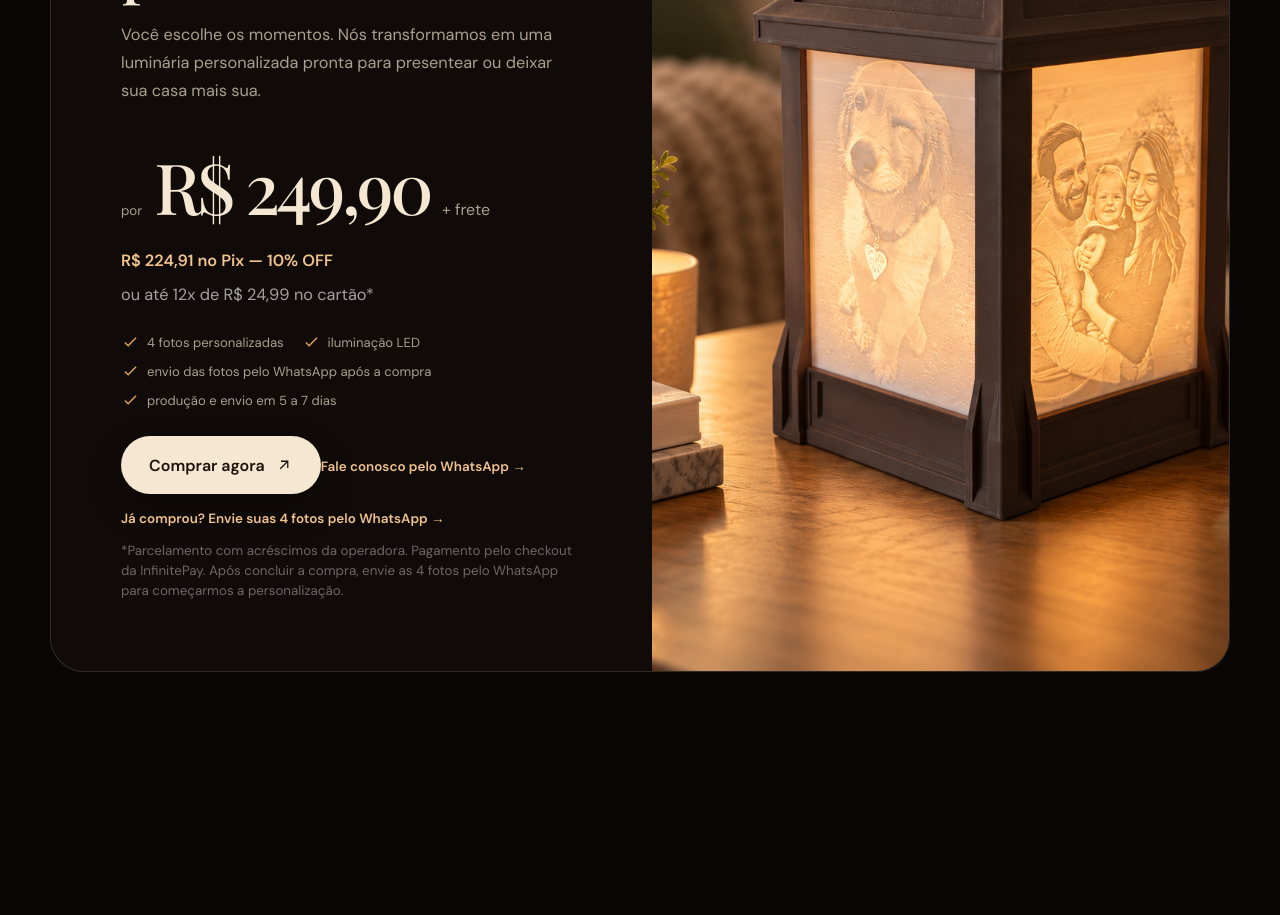
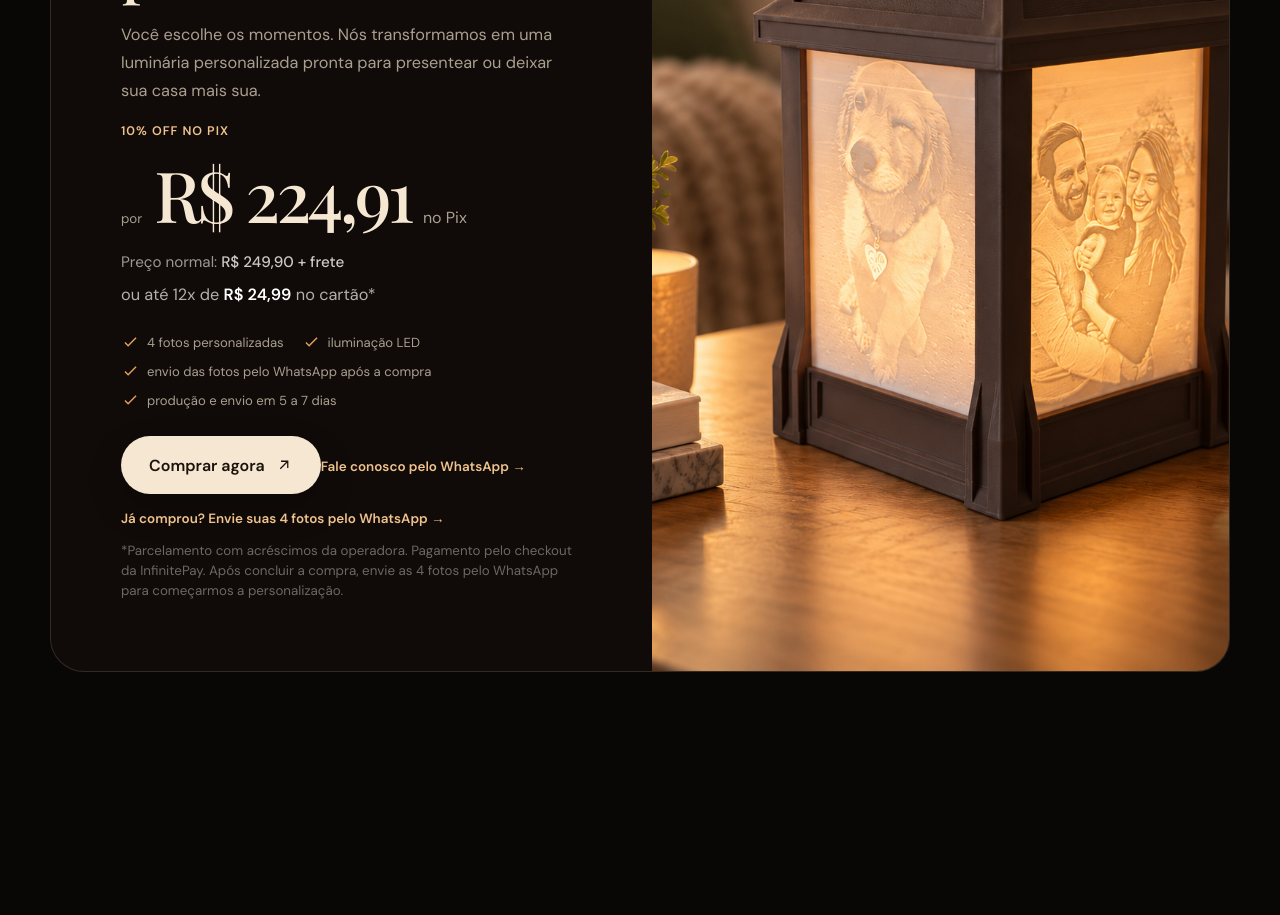
Before and after one commit to gabrielplucas75-blip/effective-spork4, a React (Vite) app: page / in a window 1280 px wide. Shown: the part 4180-5095 px from the top of the page. Built offline with nearby package versions, Linux system fonts and the light colour scheme; a web font is replaced by a local one.

Commit message:
Highlight Pix price in offer section

```diff
--- a/src/App.tsx
+++ b/src/App.tsx
@@ -119,9 +119,10 @@ function App() {
             <span className="section-kicker">SUA MEMÓRIA LUZ 360™</span>
             <h2>Quatro fotos. Uma peça feita especialmente para você.</h2>
             <p>Você escolhe os momentos. Nós transformamos em uma luminária personalizada pronta para presentear ou deixar sua casa mais sua.</p>
-            <div className="price"><small>por</small><strong>R$ 249,90</strong><span>+ frete</span></div>
-            <p style={{ margin: "-8px 0 6px", color: "#f0c28d", fontWeight: 600 }}>R$ 224,91 no Pix — 10% OFF</p>
-            <p style={{ margin: "0 0 24px", color: "rgba(255,255,255,.62)" }}>ou até 12x de R$ 24,99 no cartão*</p>
+            <div style={{ marginTop: "18px", marginBottom: "8px", color: "#f0c28d", fontWeight: 700, letterSpacing: ".08em", fontSize: ".78rem" }}>10% OFF NO PIX</div>
+            <div className="price" style={{ margin: "0 0 8px" }}><small>por</small><strong>R$ 224,91</strong><span>no Pix</span></div>
+            <p style={{ margin: "0 0 6px", color: "rgba(255,255,255,.58)", fontSize: ".95rem" }}>Preço normal: <strong style={{ color: "rgba(255,255,255,.78)", fontWeight: 500 }}>R$ 249,90 + frete</strong></p>
+            <p style={{ margin: "0 0 24px", color: "rgba(255,255,255,.68)" }}>ou até 12x de <strong style={{ color: "#fff", fontWeight: 600 }}>R$ 24,99</strong> no cartão*</p>
             <div className="offer-badges">
               <span><CheckIcon /> 4 fotos personalizadas</span>
               <span><CheckIcon /> iluminação LED</span>
```
